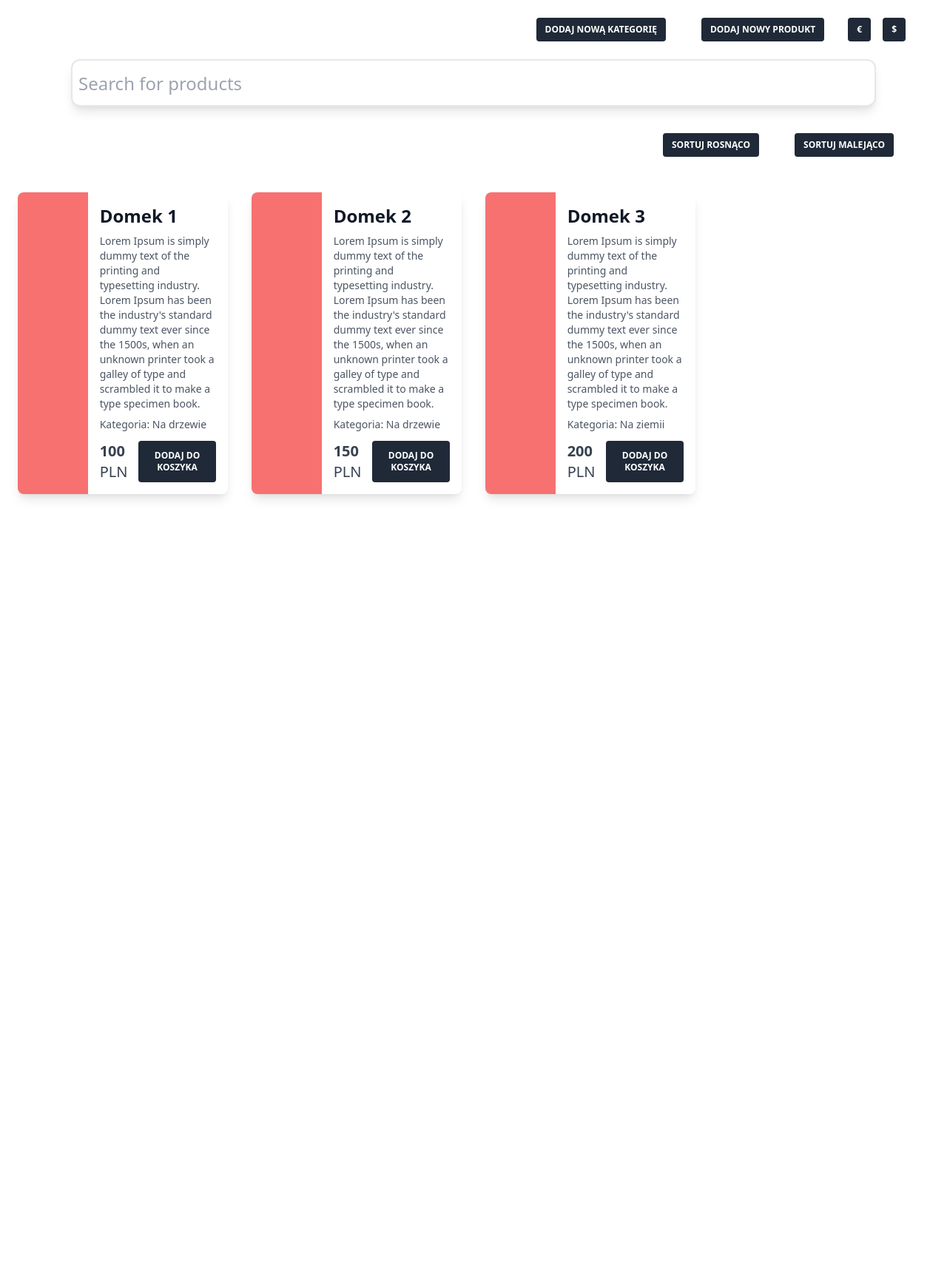
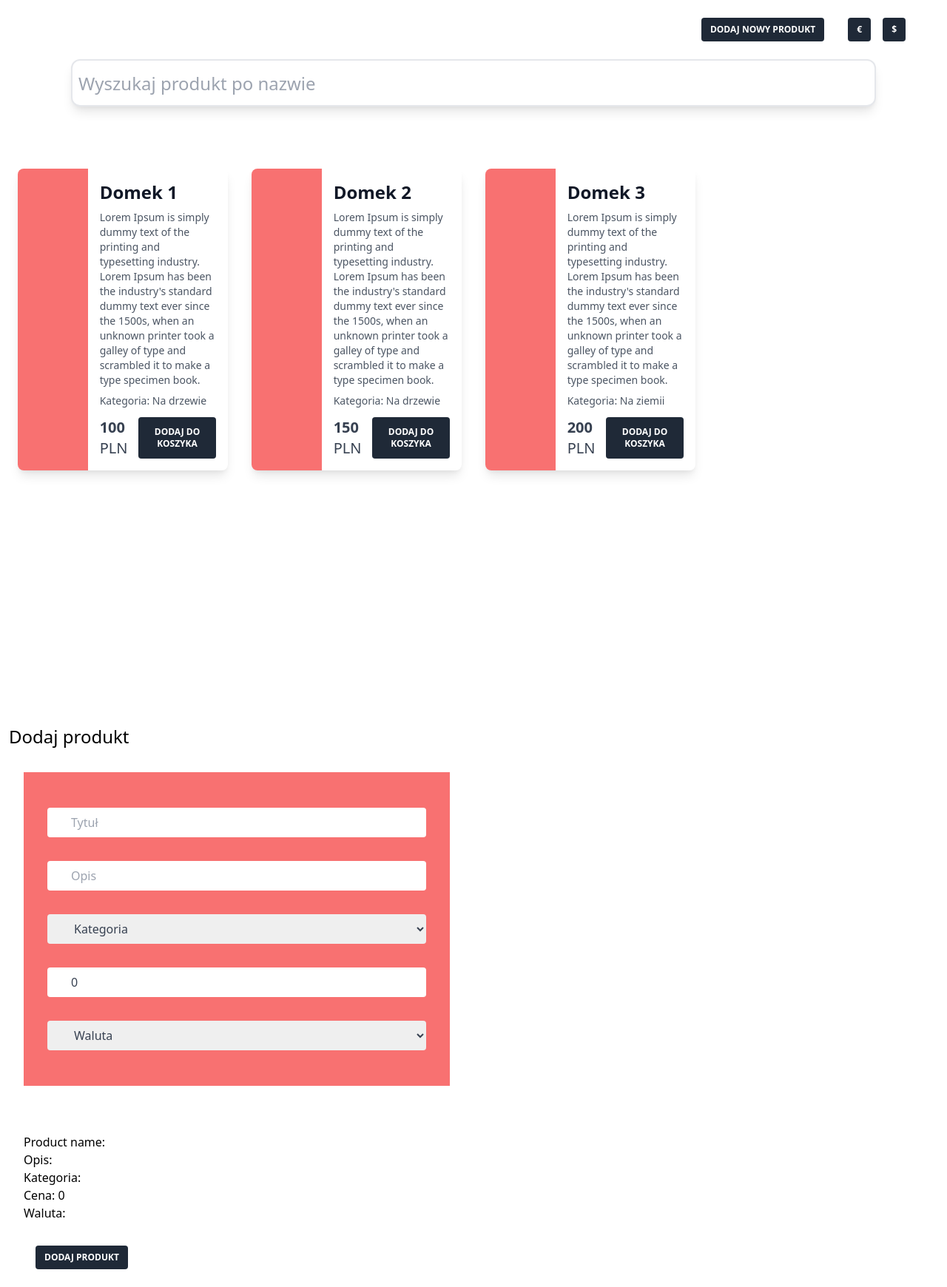
Before and after one commit to a-lukasiewicz/nuxt-zad-rekrutacyjne, a Nuxt app: page / in a window 1280 px wide. Shown: the whole page at 74% size. Before the commit the page ends 800 px from the top, so only its background shows below. Built offline with nearby package versions, Linux system fonts and the light colour scheme.

Commit message:
adding products to vuex

```diff
--- /dev/null
+++ b/components/AddProduct.vue
@@ -0,0 +1,56 @@
+<template lang="">
+<section>
+    <h1 class="text-2xl ml-3" id="add-product">Dodaj produkt</h1>
+    <div class="w-1/2 flex flex-col justify-center p-8">
+        <div class="flex flex-col bg-red-400 p-8">
+            <input v-model="productName" class=" rounded w-full my-4 py-2 px-8 text-gray-700" type="text" placeholder="Tytuł" required>
+            <input v-model="description" class=" rounded w-full my-4 py-2 px-8 text-gray-700" type="text" placeholder="Opis">
+            <select v-model="category" name="" id="" class="rounded my-4 w-full py-2 px-8 text-gray-700">
+                <option value="" selected disabled hidden>Kategoria</option>
+                <option value="Na drzewie">Na drzewie</option>
+                <option value="Na ziemii">Na ziemii</option>
+                <option value="Inne">Inne</option>
+            </select>
+            <input v-model="price" class=" rounded w-full  my-4 py-2 px-8 text-gray-700" type="text" placeholder="Cena">
+            <select v-model="currency" name="" id="" class="rounded my-4 w-full py-2 px-8 text-gray-700">
+                <option value="" disabled selected>Waluta</option>
+                <option value="PLN">PLN</option>
+                <option value="EUR">EUR</option>
+                <option value="USD">USD</option>
+            </select>
+        </div>
+    </div>
+    <div class="w-1/2 flex flex-col justify-center p-8">
+        <p>Product name: {{productName}}</p>
+        <p>Opis: {{description}}</p>
+        <p>Kategoria: {{category}}</p>
+        <p>Cena: {{price}}</p>
+        <p>Waluta: {{currency}}</p>
+    </div>
+        <button @click="addElement" class="px-3 py-2 mx-12 mb-6 bg-gray-800 text-white text-xs font-bold uppercase rounded">Dodaj produkt</button>
+</section>
+</template>
+<script>
+export default {
+    data(){
+        return {
+            productName: "",
+            description: "",
+            category: "",
+            price: 0,
+            currency: ""
+        }
+    },
+    methods:{
+        addElement(){
+            this.$store.commit("add_product", {
+                productName: this.productName,
+            description: this.description,
+            category: this.category,
+            price: this.price,
+            currency: this.currency,
+            })
+        }
+    }
+}
+</script>
--- a/components/Header.vue
+++ b/components/Header.vue
@@ -1,15 +1,10 @@
 <template lang="">
     <header class='flex items-center justify-center lg:justify-end lg:mr-12 pt-6'>
-        <button
-              class="px-3 py-2 mx-6 bg-gray-800 text-white text-xs font-bold uppercase rounded"
-            >
-              Dodaj nową kategorię
-            </button>
-            <button
+            <a href="#add-product"
               class="px-3 py-2 mx-6 bg-gray-800 text-white text-xs font-bold uppercase rounded"
             >
               Dodaj nowy produkt
-            </button>
+            </a>
             <button
               class="px-3 py-2 mx-2 bg-gray-800 text-white text-xs font-bold uppercase rounded"
             >
--- a/components/SearchBar.vue
+++ b/components/SearchBar.vue
@@ -6,7 +6,7 @@
       <input
         type="text"
         v-model="productName"
-        placeholder="Search for products"
+        placeholder="Wyszukaj produkt po nazwie"
         class="w-full h-full text-2xl rounded-lg"
       />
     </div>
--- a/components/SortButtons.vue
+++ b/components/SortButtons.vue
@@ -1,11 +1,11 @@
 <template lang="">
     <div class="flex justify-center   lg:justify-end lg:mr-12">
-        <button
+        <button @click="sort"
               class="px-3 py-2 mx-6 bg-gray-800 text-white text-xs font-bold uppercase rounded"
             >
               Sortuj rosnąco
             </button>
-            <button
+            <button @click="sort"
               class="px-3 py-2 mx-6 bg-gray-800 text-white text-xs font-bold uppercase rounded"
             >
               Sortuj malejąco
@@ -14,6 +14,20 @@
 </template>
 <script>
 export default {
+    data(){
+      return {
 
+      }
+    },
+    methods: {
+      sort(){
+        this.$store.commit('sort', this.products)
+      }
+    },
+    computed: {
+      products(){
+        return this.$store.state.products;
+      }
+    }
 }
 </script>
--- a/package.json
+++ b/package.json
@@ -10,6 +10,7 @@
   },
   "dependencies": {
     "core-js": "^3.19.3",
+    "lodash": "^4.17.21",
     "nuxt": "^2.15.8",
     "vue": "^2.6.14",
     "vue-server-renderer": "^2.6.14",
--- a/pages/index.vue
+++ b/pages/index.vue
@@ -2,8 +2,12 @@
   <main>
     <Header></Header>
     <SearchBar></SearchBar>
-    <SortButtons></SortButtons>
+    <!-- <SortButtons></SortButtons> -->
+    <section class="min-h-screen">
     <CardsGallery></CardsGallery>
+
+    </section>
+    <AddProduct></AddProduct>
   </main>
 </template>
 
--- a/store/index.js
+++ b/store/index.js
@@ -25,7 +25,16 @@ export const state = () => ({
 })
 
 export const mutations = {
-	ADD_PRODUCT(state, product) {
-		state.products = [{ content: product, done: false }, ...state.products];
+	add_product(state, product) {
+		state.products.push(product);
 	},
+    sort(){
+        state.products.sort((a,b)=> a['price']-b['price']);
+    }
 }
+
+export const getters = {
+    sort_ascending(){
+
+    }
+}
```
